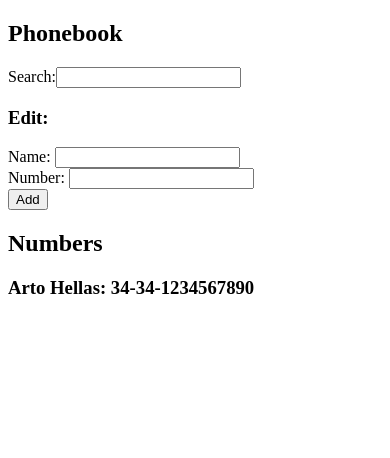
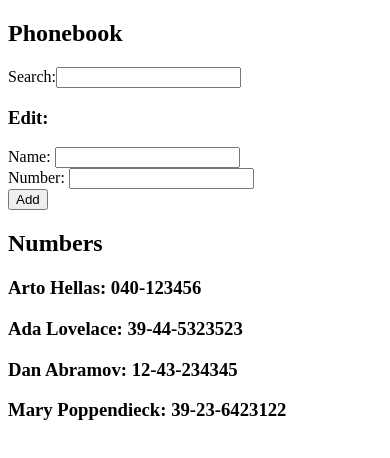
Before and after one commit to fakegood/fullstackopen-fullstack-course, a React (Vite) app in the folder part2/phonebook/: page / in a window 390 px wide. Shown: the top 458 px of the page. Built offline with nearby package versions, Linux system fonts and the light colour scheme; data requests are answered from the project's data file.

Commit message:
refactor: phonebook step 6

```diff
--- /dev/null
+++ b/part2/phonebook/db.json
@@ -0,0 +1,24 @@
+{
+  "persons": [
+    {
+      "name": "Arto Hellas",
+      "number": "040-123456",
+      "id": "1"
+    },
+    {
+      "name": "Ada Lovelace",
+      "number": "39-44-5323523",
+      "id": "2"
+    },
+    {
+      "name": "Dan Abramov",
+      "number": "12-43-234345",
+      "id": "3"
+    },
+    {
+      "name": "Mary Poppendieck",
+      "number": "39-23-6423122",
+      "id": "4"
+    }
+  ]
+}
--- a/part2/phonebook/src/App.jsx
+++ b/part2/phonebook/src/App.jsx
@@ -1,15 +1,21 @@
-import {useState} from 'react'
+import {useEffect, useState} from 'react'
 import Persons from "./components/Persons.jsx";
 import Filter from "./components/Filter.jsx";
 import Form from "./components/Form.jsx";
+import axios from "axios";
 
 const App = () => {
-    const [persons, setPersons] = useState([
-        {name: 'Arto Hellas', number: '34-34-1234567890'}
-    ])
+    const [persons, setPersons] = useState([])
     const [newName, setNewName] = useState('')
     const [newNumber, setNewNumber] = useState('')
     const [search, setSearch] = useState('')
+
+    useEffect(() => {
+        axios.get("http://localhost:3001/persons").then(res => {
+            console.log(res.data)
+            setPersons(res.data);
+        })
+    }, [])
 
     function addName(e) {
         e.preventDefault();
@@ -19,7 +25,7 @@
             return;
         }
 
-        if (newNumber === ''){
+        if (newNumber === '') {
             alert(`Number cannot be empty!`);
             return;
         }
```
Also changed, not shown: part2/phonebook/package.json (+7 -1 lines), 1 other file (tests, documents, lock files or other folders).
